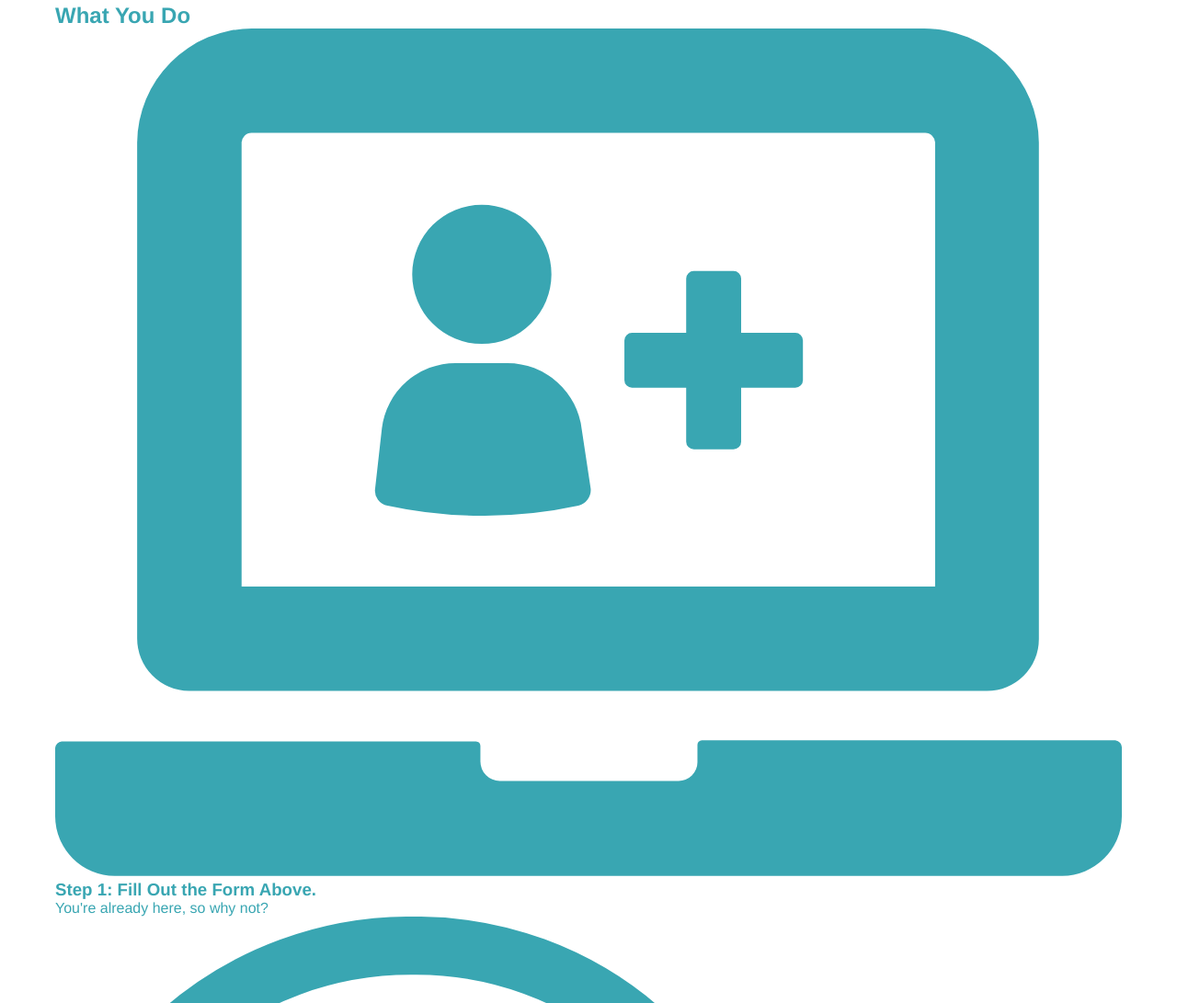
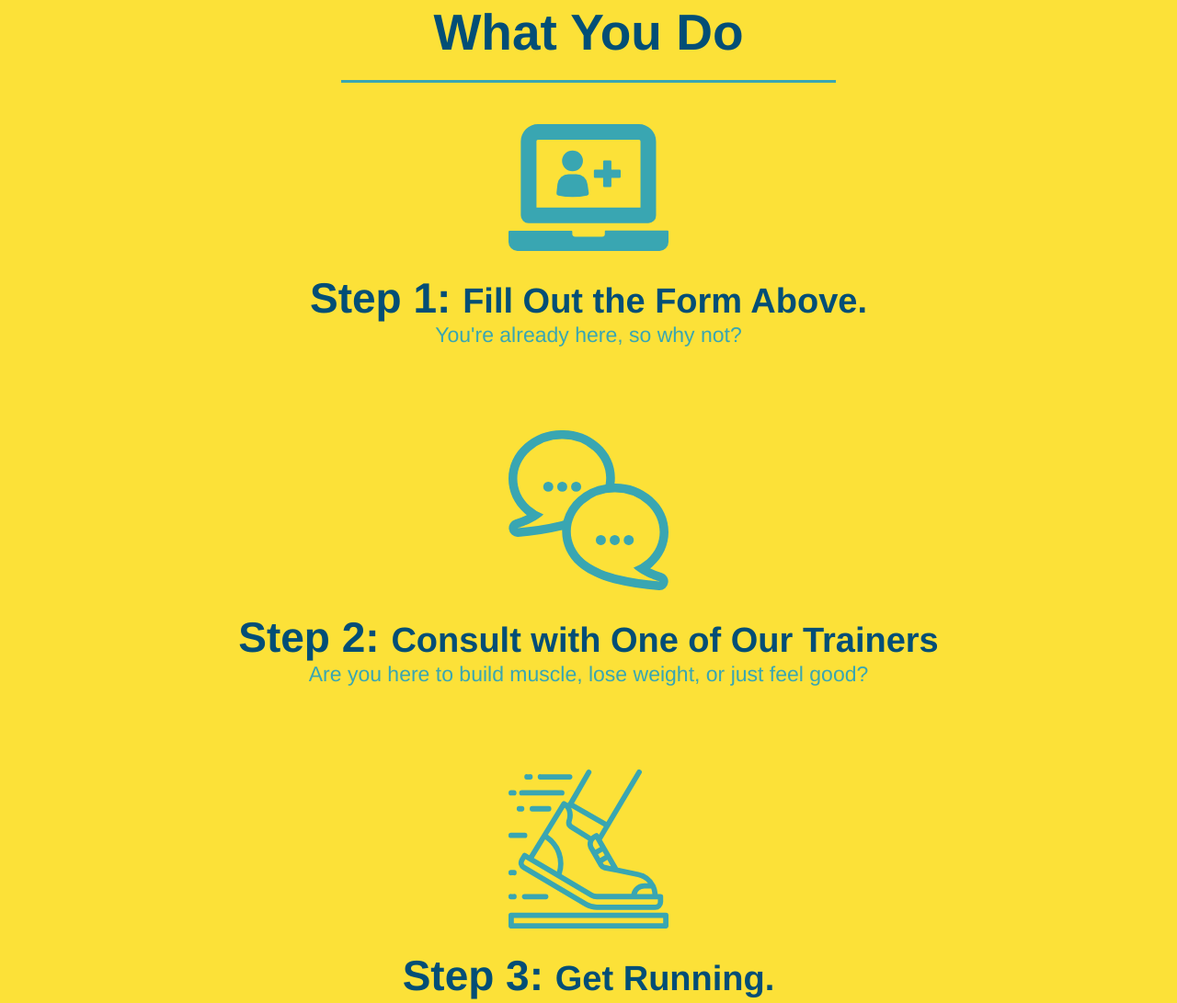
Before and after one commit to PistachioCabin/run-buddy, a plain HTML site: page index.html in a window 1280 px wide. Shown: the part 1117-2208 px from the top of the page at 92% size. Drawn offline with Linux system fonts and the light colour scheme.

Commit message:
span add

```diff
--- a/index.html
+++ b/index.html
@@ -66,34 +66,34 @@
 
         <!--"what we do" section-->
         <section id="what-we-do" class="intro">
-            <h2>What We Do</h2>
+            <h2 class="section-title primary-border">What We Do</h2>
             <p>
                 butcher selfies chambray shabby chic gentrify readymade yr Echo Park XOXO Tumblr normcore Banksy direct trade Blue Bottle chillwave you probably haven't heard of them single-origin coffee Vice fanny pack fixie Odd Future Austin fingerstache pickled twee synth Wes Anderson Thundercats viral bitters flannel meggings narwhal Marfa Schlitz sustainable Intelligentsia umami deep v craft
             </p>
         </section>
 
         <!--"what you do" section-->
-        <section id="what-you-do">
-            <h2>What You Do</h2>
+        <section id="what-you-do" class="steps">
+            <h2 class="section-title secondary-border">What You Do</h2>
 
             <div>
                 <img src="./01-04-svgs/step-1.svg" alt=""/>
-                <h3>Step 1: Fill Out the Form Above.</h3>
+                <h3>Step 1: <span>Fill Out the Form Above.</span> </h3>
                 <p>You're already here, so why not?</p>
             </div>
             <div>
                 <img src="./01-04-svgs/step-2.svg" alt=""/>
-                <h3>Step 2: Consult with One of Our Trainers</h3>
+                <h3>Step 2: <span>Consult with One of Our Trainers</span></h3>
                 <p>Are you here to build muscle, lose weight, or just feel good?</p>
             </div>
             <div>
                 <img src="./01-04-svgs/step-3.svg" alt=""/>
-                <h3>Step 3: Get Running.</h3>
+                <h3>Step 3: <span>Get Running.</span></h3>
                 <p>Hit the ground running (literally) once your trainer lays out your plan.</p>
             </div>
             <div>
                 <img src="./01-04-svgs.step-4.svg" alt=""/>
-                <h3>Step 4: See Results.</h3>
+                <h3>Step 4: <span>See Results.</span></h3>
                 <p>Bi-weekly checkins with your trainer will keep you focused</p>
             </div>
         </section>
--- a/style.css
+++ b/style.css
@@ -102,18 +102,8 @@ section{
     font-size: 16px;
 }
 /* hero style end */
-/* What We Do Start */
 .intro {
     text-align: center;
-}
-.intro h2 {
-    font-size: 55px;
-    color: #024e76;
-    margin-bottom: 35px;
-    padding: 0 100px 20px 100px;
-    border-bottom: 3px solid;
-    border-color: #fce138;
-    display: inline-block;
 }
 .intro p{
     line-height: 1.7;
@@ -122,3 +112,40 @@ section{
     font-size: 20px;
     margin: 0 auto;
 }
+.steps {
+    text-align: center;
+    background: #fce138;
+}
+.section-title{
+    font-size: 55px;
+    color: #024e76;
+    margin-bottom: 35px;
+    padding: 0 100px 20px 100px;
+    display: inline-block;
+    border-bottom: 3px solid;
+}
+.primary-border {
+    border-color: #fce138;
+}
+.secondary-border {
+    border-color: #39a6b2;
+}
+.steps div {
+    margin-bottom: 80px;
+}
+.steps img {
+    width: 15%;
+    margin: 10px 0;
+}
+.steps h3 {
+    color: #024e76;
+    font-size: 46px;
+    margin-top: 10px;
+}
+.steps p {
+    color: #39a6b2;
+    font-size: 23px;
+}
+.steps span {
+    font-size: 38px;
+}
```
